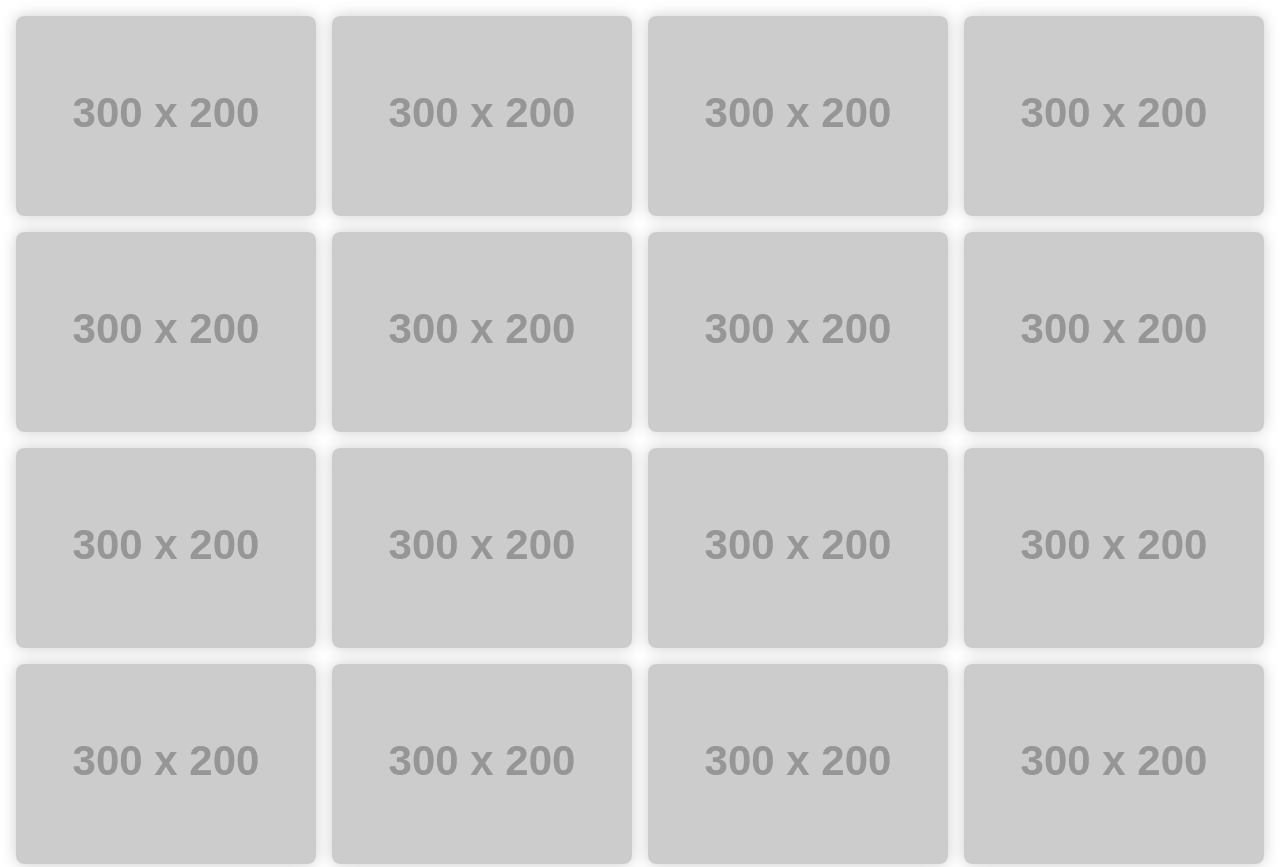
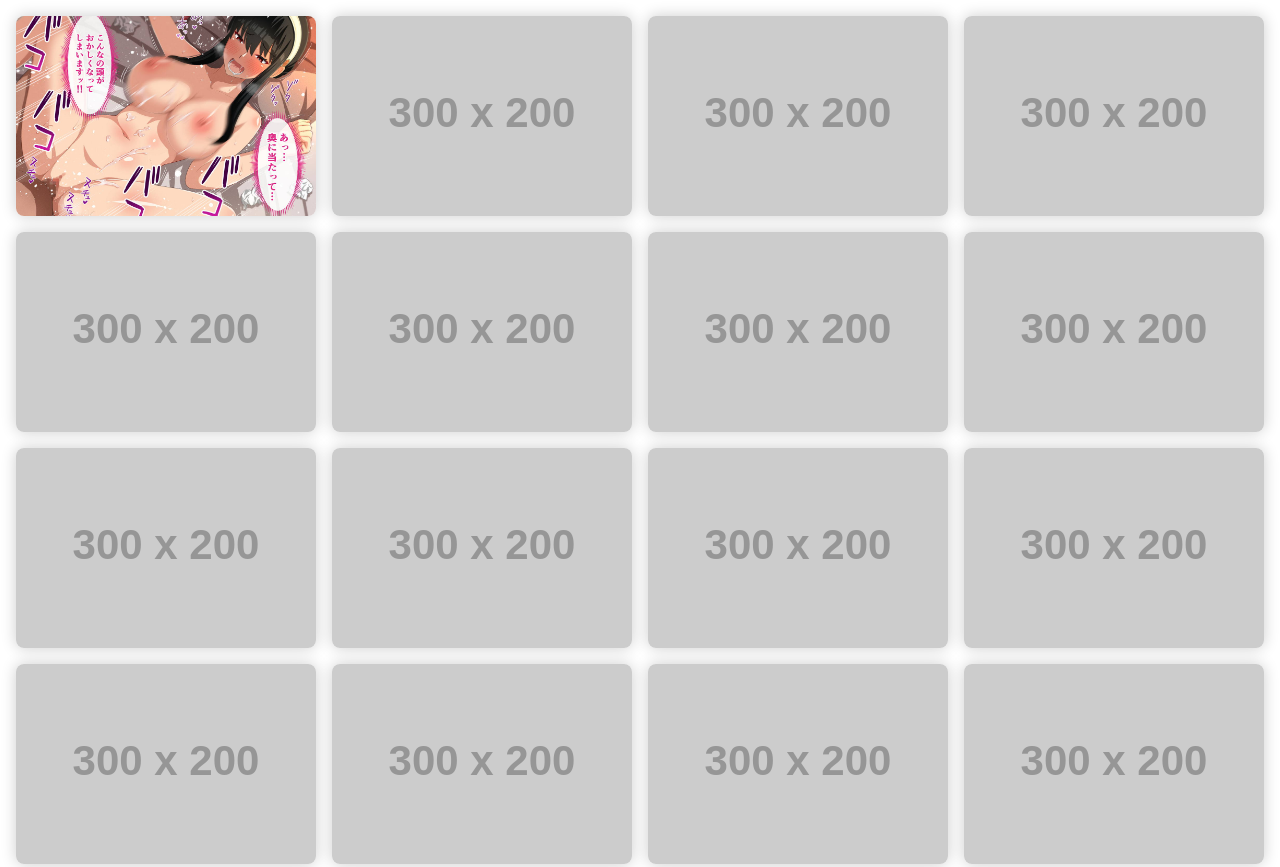
Before and after one commit to eroaka/erosite, a plain HTML site: page index.html in a window 1280 px wide. Shown: the top 867 px of the page. Drawn offline with Linux system fonts and the light colour scheme; placeholder pictures from the web are drawn by us.

Commit message:
Update index.html

```diff
--- a/index.html
+++ b/index.html
@@ -15,7 +15,7 @@
                     <div class="manga-overlay">
                         <span class="manga-title">ヨルの営み</span>
                     </div>
-                    <img src="https://via.placeholder.com/300x200?text=Manga+1" alt="マンガ 1">
+                    <img src="１１.jpg" alt="マンガ 1">
                 </a>
             </div>
             <div class="manga-item">
```
